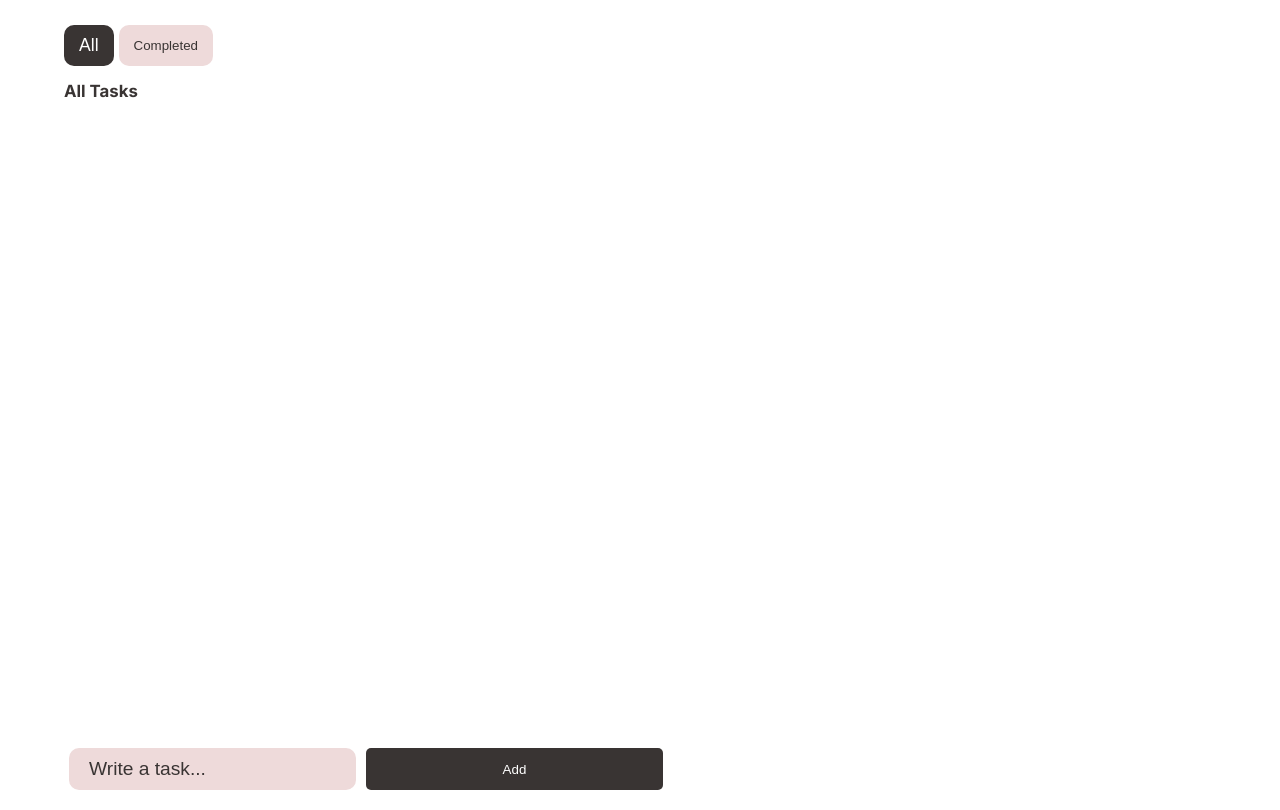
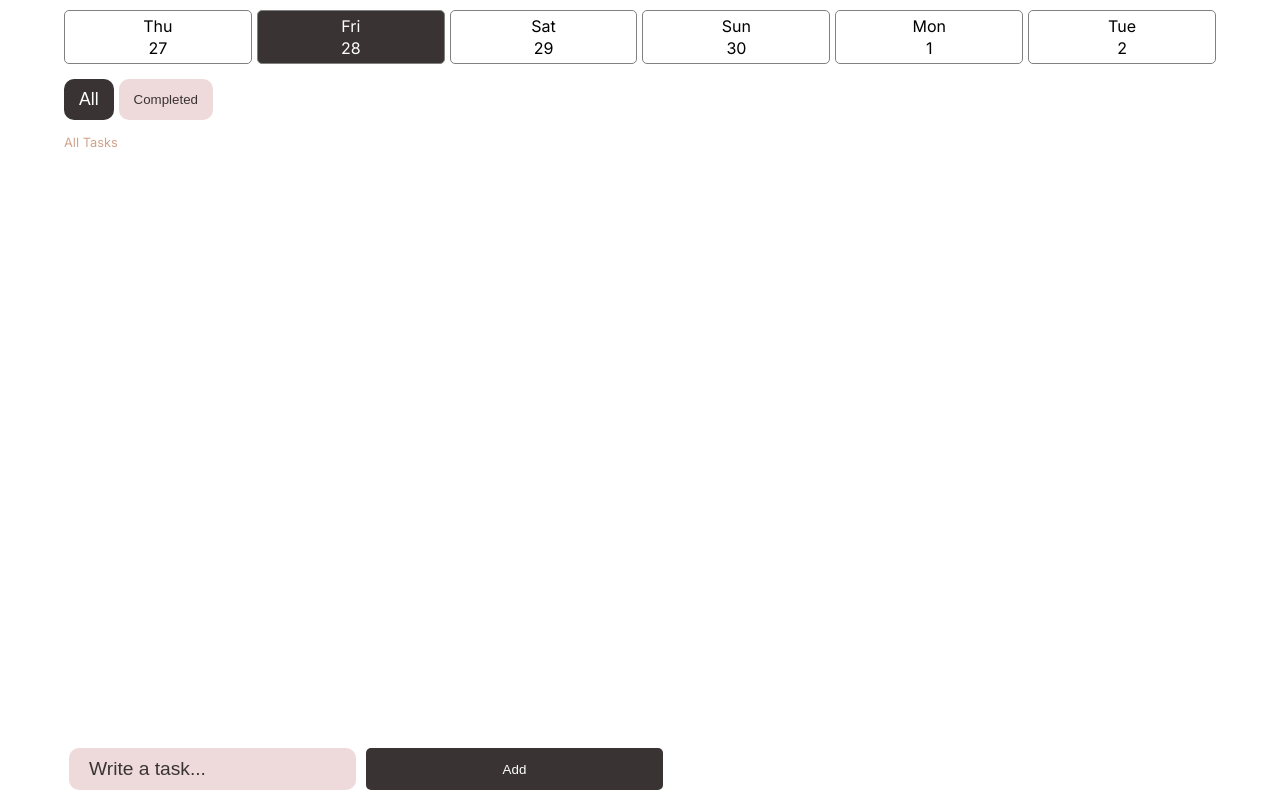
Before and after one commit to itssadiq/Todo-App-React, a React (Vite) app in the folder client/: page /home in a window 1280 px wide. Built offline with nearby package versions, Linux system fonts and the light colour scheme.

Commit message:
Imported dayjs and rendered dates dynamically.

```diff
--- /dev/null
+++ b/client/src/dates/DateBox.jsx
@@ -0,0 +1,48 @@
+import React from "react";
+import {
+  currentDate,
+  currentDay,
+  day2date,
+  day2day,
+  day3date,
+  day3day,
+  day4date,
+  day4day,
+  tomorrowDate,
+  tomorrowDay,
+  yesterdayDate,
+  yesterdayDay,
+} from ".";
+
+const DateBox = () => {
+  return (
+    <div className="date">
+      <div className="date-box">
+        <div>{yesterdayDay}</div>
+        <div>{yesterdayDate}</div>
+      </div>
+      <div className="date-box current-date">
+        <div>{currentDay}</div>
+        <div>{currentDate}</div>
+      </div>
+      <div className="date-box">
+        <div>{tomorrowDay}</div>
+        <div>{tomorrowDate}</div>
+      </div>
+      <div className="date-box">
+        <div>{day2day}</div>
+        <div>{day2date}</div>
+      </div>
+      <div className="date-box">
+        <div>{day3day}</div>
+        <div>{day3date}</div>
+      </div>
+      <div className="date-box">
+        <div>{day4day}</div>
+        <div>{day4date}</div>
+      </div>
+    </div>
+  );
+};
+
+export default DateBox;
--- a/client/src/pages/HomePage.jsx
+++ b/client/src/pages/HomePage.jsx
@@ -1,32 +1,23 @@
-import React from "react";
 import { Link } from "react-router-dom";
+import DateBox from "../dates/DateBox";
 
 const HomePage = () => {
   return (
-    <div className="main-02 js-main-2">
-      <div className="date js-date"></div>
-
+    <div className="main-02">
+      <DateBox />
       <div className="tasks-buttons">
-        <button className="all-task js-all-tasks category-button active">
-          All
-        </button>
-        <button className="completed-tasks js-completed-tasks category-button">
-          Completed
-        </button>
+        <button className="all-task category-button active">All</button>
+        <button className="completed-tasks category-button">Completed</button>
       </div>
 
       <div className="flex">
-        <p className="category-name js-category-name">All Tasks</p>
+        <p className="category-name">All Tasks</p>
       </div>
-      <div className="js-task-list task-list"></div>
+      <div className="task-list"></div>
 
       <div className="input-div">
         <Link to="/input">
-          <input
-            type="text"
-            placeholder="Write a task..."
-            className="task js-task"
-          />
+          <input type="text" placeholder="Write a task..." className="task" />
         </Link>
         <button className="task-add">Add</button>
       </div>
--- a/client/src/pages/InputPage.jsx
+++ b/client/src/pages/InputPage.jsx
@@ -1,26 +1,25 @@
-import React from "react";
 import { Link } from "react-router-dom";
 
 const InputPage = () => {
   return (
-    <div className="main-03 js-main-3">
+    <div className="main-03">
       <input
         type="text"
-        className="task-input js-task-input"
+        className="task-input"
         placeholder="Write a task..."
         required
       />
-      <input type="date" className="task-date js-task-date" required />
+      <input type="date" className="task-date" required />
       <input
         type="text"
-        className="task-category js-task-category"
+        className="task-category"
         placeholder="Write Category..."
         required
       />
       <div className="btn-container">
-        <button className="add-button js-add-button">Add</button>
+        <button className="add-button">Add</button>
         <Link to="/home">
-          <button className="back-button js-back-button">Back</button>
+          <button className="back-button">Back</button>
         </Link>
       </div>
     </div>
--- a/client/src/pages/WelcomePage.jsx
+++ b/client/src/pages/WelcomePage.jsx
@@ -1,4 +1,3 @@
-import React from "react";
 import { Link } from "react-router-dom";
 
 const WelcomePage = () => {
```
